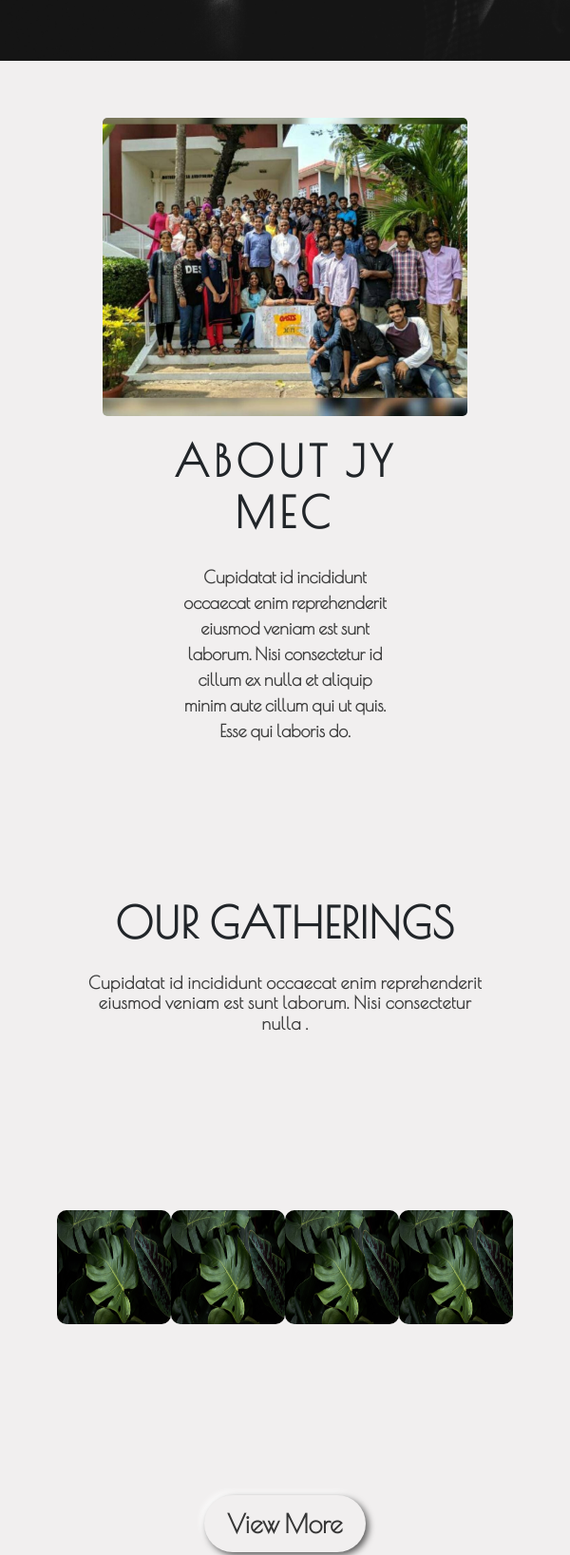
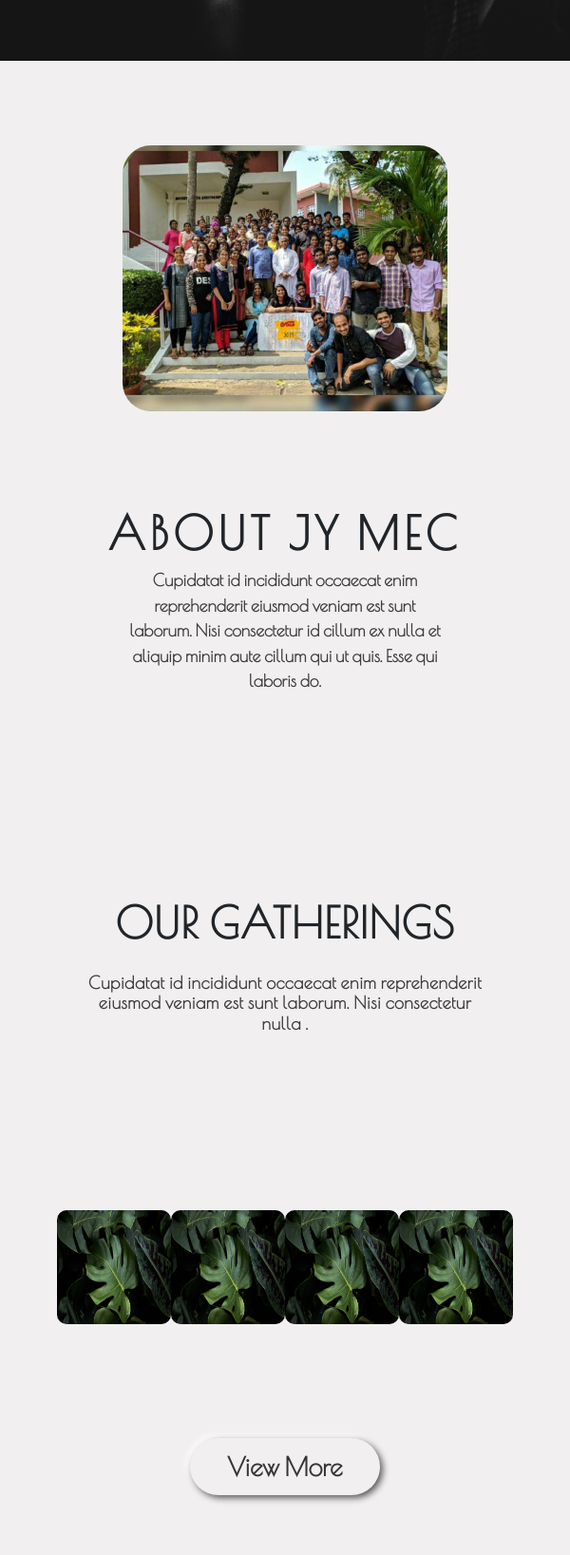
Before and after one commit to ShimilSAbraham/JY-MEC, a plain HTML site: page index.html in a window 600 px wide. Shown: the part 736-2373 px from the top of the page at 95% size. Drawn offline with nearby package versions, Linux system fonts and the light colour scheme.

Commit message:
Alignment stuffs

```diff
--- a/style.scss
+++ b/style.scss
@@ -88,7 +88,8 @@ body{
       .nav {
         width: 100vw;
         height: 9vh;
-
+        display: grid;
+        place-items: center;
         .menu{
           z-index: 10;
           position: fixed;
@@ -113,6 +114,7 @@ body{
           display: none;
           padding: 12px 10px;
           margin: 15px;
+          margin-bottom: 3%;
           font-size: 18px;
           font-weight: bolder;
           text-align: center;
@@ -120,8 +122,7 @@ body{
           color: white;
           border-radius: 30px;
           width: 150px;
-          margin-left: 30vw;
-          margin-bottom: 30px;
+          height: 50px;
           box-shadow: 2px 2px 4px #000, -2px -2px 4px #ffffff5b;
         }
       }
@@ -212,7 +213,7 @@ body{
   }
 }
 
-@media (max-width: 1100px) {
+@media (min-width: 800px) and (max-width: 1100px) {
   .landing{
     .title{
       h1{
@@ -288,17 +289,78 @@ $para: #3d3d3d;
     .image{
       width: 50vw;
       height: 80vh;
+      // background: red;
+
       @include flexbox();
-      margin-left: -100px;
+      margin-left: -3rem;
       img{
-        width: 450px;
+        width: 70%;
         border-radius: 30px;
       }
     }
   }
 }
 
-@media (max-width: 800px){
+@media (max-width: 1120px){
+  .about{
+    .about-content{
+      .title{
+        h1{
+          font-size: 50px;
+        }
+      }
+      .image{
+        width: 45vw;
+        height: 70vh;
+        margin-left: 0px;
+        img{
+          width: 90%;
+        }
+    }
+  }
+  }
+}
+
+@media (min-width: 530px) and (max-width:800px){
+  .about{
+    @include flexbox();
+    .about-content{
+      overflow: hidden;
+      flex-direction: column-reverse;
+      align-items: center;
+      justify-content: center;
+      width: 80vw;
+      height: 85vh;
+      .title{
+        flex-direction: column;
+        width: 80vw;
+        margin-left: 0;
+        h1{
+          font-size: 3rem;
+          margin-top: -2%;
+        }
+        p{
+          margin-top: 0%;
+          font-size: 1.1rem;
+          text-align: center;
+          font-weight: bold;
+
+        }
+      }
+      .image{
+        width: 60vw;
+        height: 80vh;
+        margin-left: 0px;
+        margin-bottom: -10%;
+        margin-top: 2%;
+        img{
+          width: 95%;
+        }
+    }
+    }
+  }
+}
+@media (max-width: 530px){
   .about{
     @include flexbox();
     .about-content{
@@ -316,7 +378,7 @@ $para: #3d3d3d;
         }
         p{
           margin: 0;
-          margin-top: 20px;
+          margin-top: -1%;
           text-align: center;
           font-size: 18px;
           font-weight: bold;
@@ -327,6 +389,7 @@ $para: #3d3d3d;
         margin: 0;
         width: 100%;
         height: 40vh;
+        margin-bottom: 1%;
         img{
           width: 80%;
           border-radius: 5px;
@@ -754,14 +817,20 @@ margin-left: 2rem;
 }
 
 
+@media (min-width:600px) and (max-width: 800px){
+  .glass-btn{
+    margin-top: -8%;
+  }
+}
+
 @media (max-width: 800px){
   .glass-btn{
     height: 60px;
-    width: 170px;
+    width: 200px;
     border-radius: 50px;
     box-shadow: 3px 3px 7px #000000a0, -3px -3px 7px #fff;
     a{
-      padding: 10px 20px;
+      padding: 0.6rem 2rem;
       border-radius: 50px;
     }
   }
@@ -772,3 +841,9 @@ margin-left: 2rem;
     display: none;
   }
 }
+
+@media (max-width: 600px){
+  .glass-btn{
+    margin-top: -5%;
+  }
+}
```
Also changed, not shown: style.css, 1 other file.
